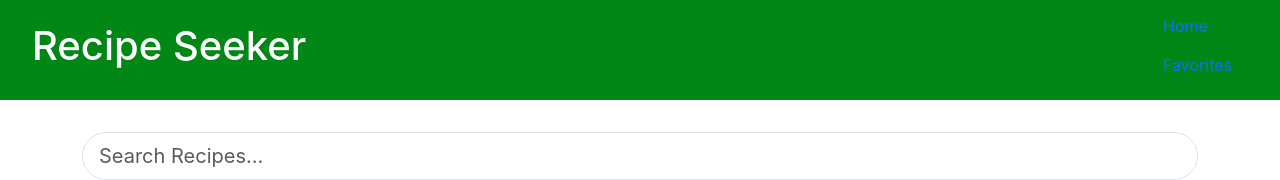
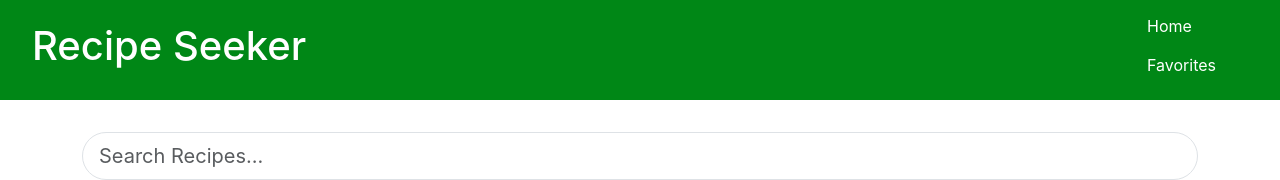
Before and after one commit to ruiqixu0826/recipe-seeker, a React (Create React App) app: page / in a window 1280 px wide. Shown: the top 180 px of the page. Built offline with nearby package versions, Linux system fonts and the light colour scheme; the HTML template or start-up script is replaced by a standard one.

Commit message:
change color of the nav in header

```diff
--- a/src/App.css
+++ b/src/App.css
@@ -69,3 +69,9 @@
     transform: rotate(360deg);
   }
 }
+
+li a{
+  list-style: none;
+  margin: 0 16px;
+  color: white;
+}
```
